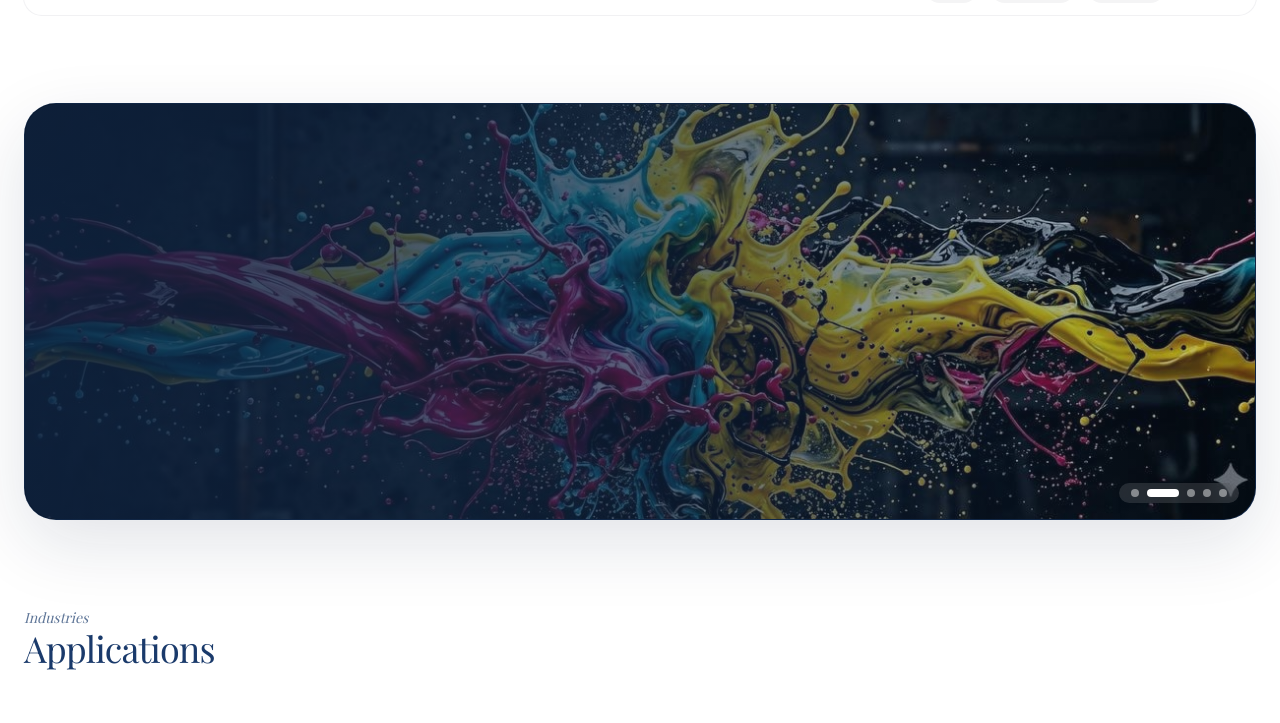
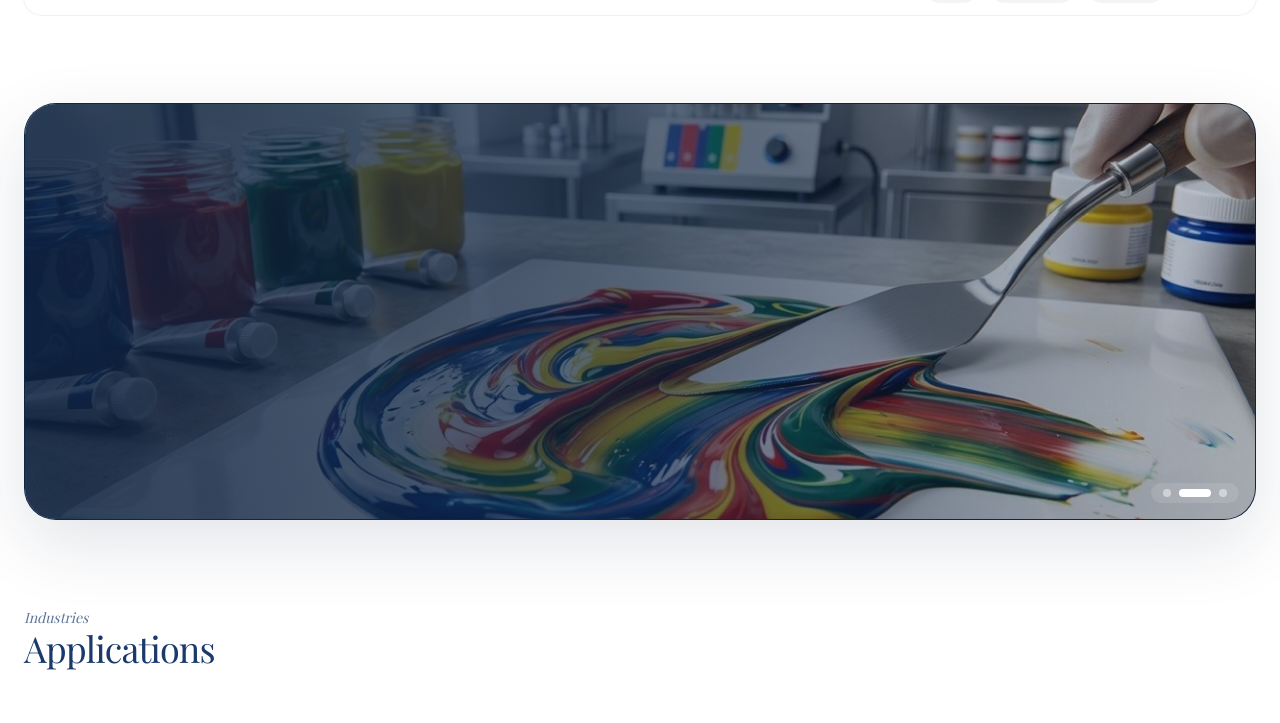
Before and after one commit to pragneshbarik/shivapigments, a Next.js app: page / in a window 1280 px wide. Shown: the part 2168-2891 px from the top of the page. Built offline with nearby package versions, Linux system fonts and the light colour scheme.

Commit message:
Trim spotlight carousel slides

```diff
--- a/src/app/page.tsx
+++ b/src/app/page.tsx
@@ -114,26 +114,11 @@ const applications = [
 
 const spotlightSlides = [
   {
-    eyebrow: "Color Flow Detail",
-    title: "Bold pigment movement in a cleaner wide frame",
-    description:
-      "A sharper rectangular crop that keeps the original texture clear inside the downside carousel.",
-    image: "/spotlight-carousel-4.jpg",
-    imageClass: "object-contain bg-[#0f2340] p-3 sm:p-4",
-  },
-  {
     eyebrow: "Offset & Packaging",
     title: "Strong dispersion for high-speed print runs",
     description:
       "PB grades developed for offset and solvent ink systems that need clean shade and reliable color strength.",
     image: "/product-carousel-1.jpg",
-  },
-  {
-    eyebrow: "Studio Color Work",
-    title: "Smooth pigment blending for creative finishing",
-    description:
-      "A clean, balanced surface for showcasing color mixing, formulation, and finish quality.",
-    image: "/spotlight-carousel-3.jpg",
   },
   {
     eyebrow: "Coatings & Paint",
```
